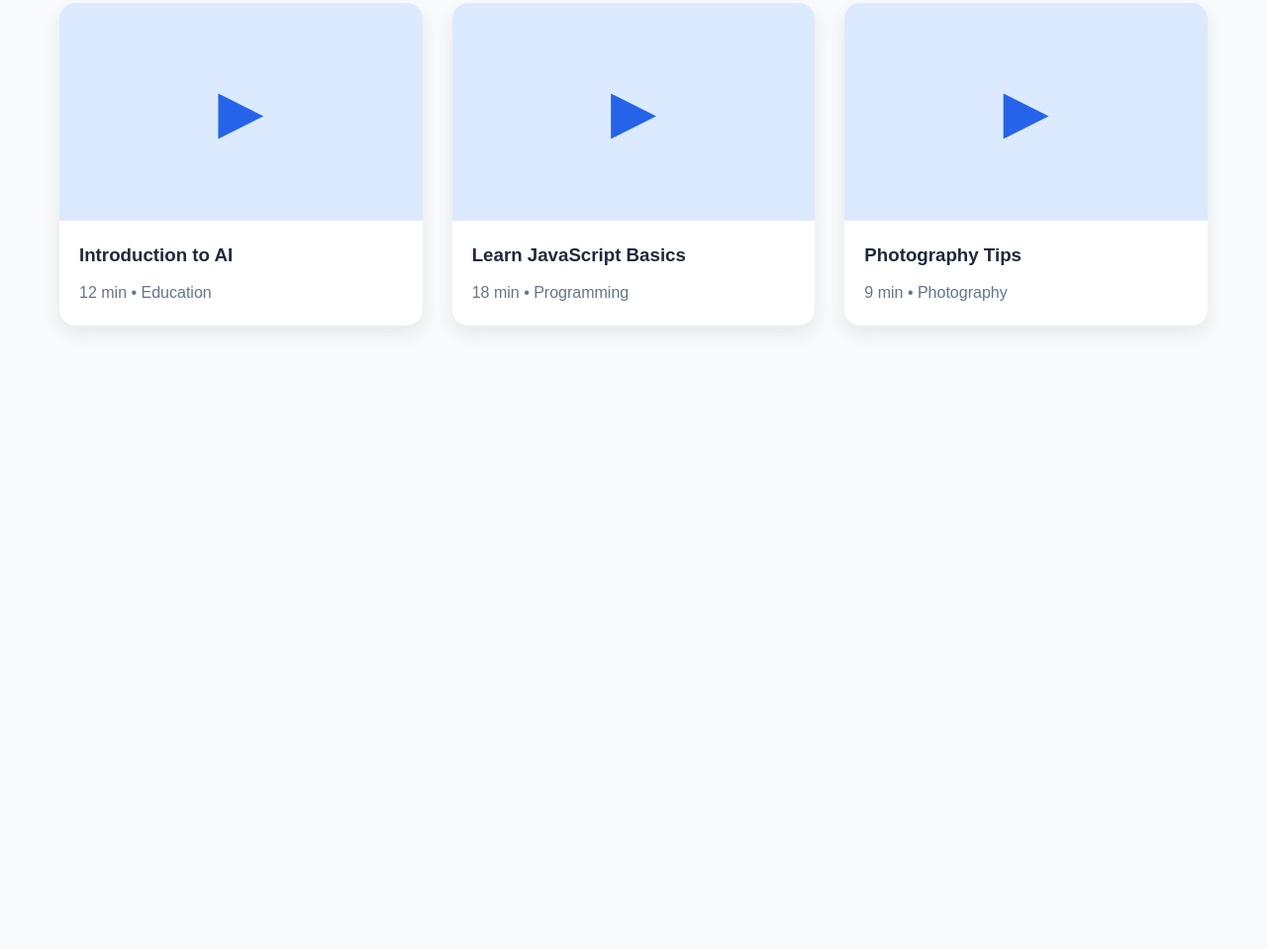
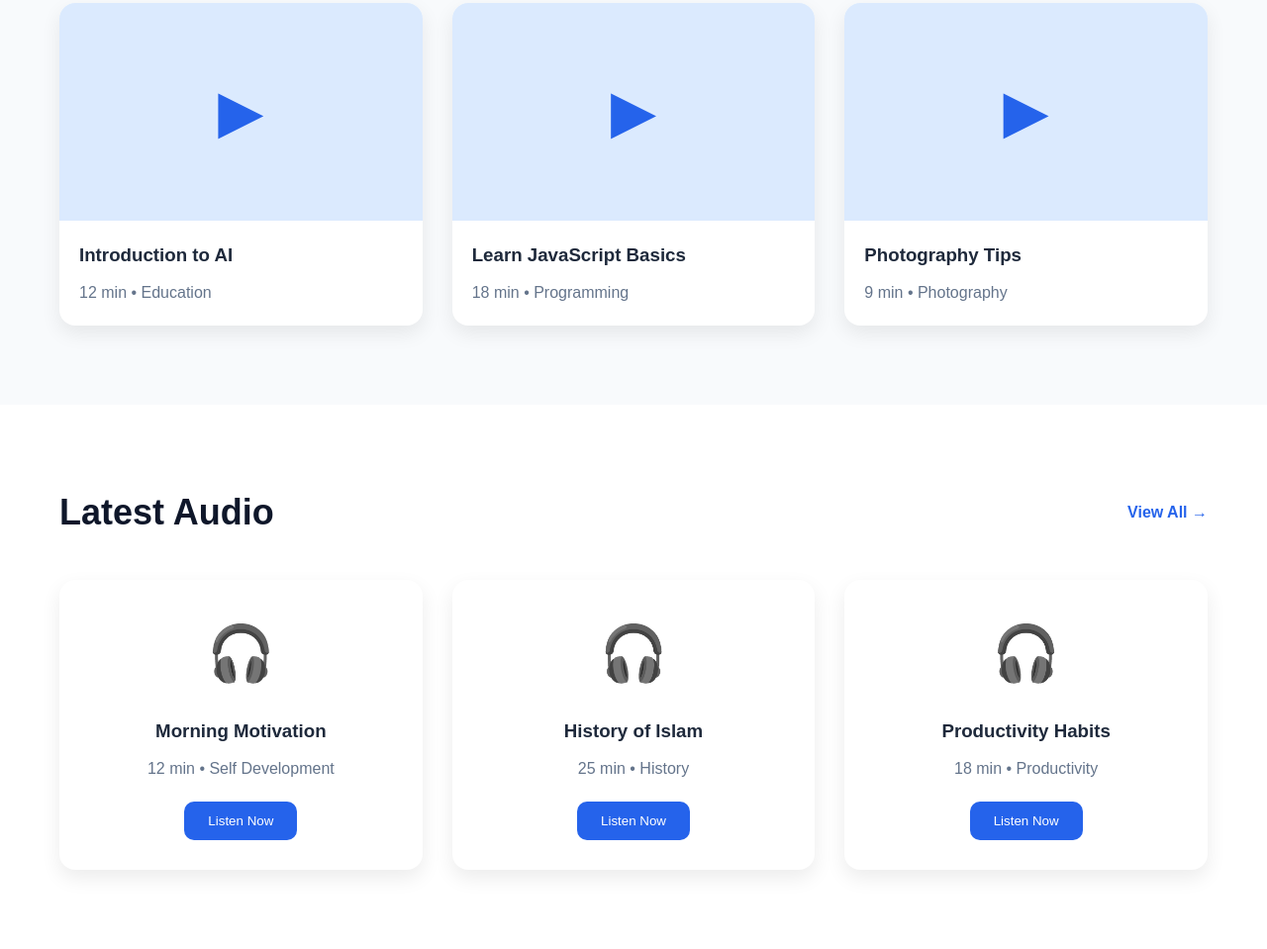
Before and after one commit to yousufislam007/Yousuf-Hub, a plain HTML site: page index.html in a window 1280 px wide. Shown: the part 4083-5042 px from the top of the page at 99% size. Before the commit the page ends 4492 px from the top, so only its background shows below. Drawn offline with Linux system fonts and the light colour scheme; files whose address does not match are found by name.

Commit message:
Add latest audio section

```diff
--- a/assets/css/components/home.css
+++ b/assets/css/components/home.css
@@ -288,3 +288,59 @@
     padding:0 20px 20px;
     color:#64748b;
 }
+
+/* ==========================
+   Latest Audio
+========================== */
+
+.audio{
+    padding:80px 0;
+    background:#ffffff;
+}
+
+.audio-grid{
+    display:grid;
+    grid-template-columns:repeat(3,1fr);
+    gap:30px;
+}
+
+.audio-card{
+    background:#fff;
+    border-radius:16px;
+    padding:30px;
+    text-align:center;
+    box-shadow:0 8px 20px rgba(0,0,0,.08);
+    transition:.3s;
+}
+
+.audio-card:hover{
+    transform:translateY(-6px);
+}
+
+.audio-icon{
+    font-size:55px;
+    margin-bottom:20px;
+}
+
+.audio-card h3{
+    margin-bottom:10px;
+}
+
+.audio-card p{
+    color:#64748b;
+    margin-bottom:20px;
+}
+
+.listen-btn{
+    background:#2563eb;
+    color:#fff;
+    border:none;
+    padding:12px 24px;
+    border-radius:10px;
+    cursor:pointer;
+    transition:.3s;
+}
+
+.listen-btn:hover{
+    background:#1d4ed8;
+}
--- a/index.html
+++ b/index.html
@@ -399,6 +399,52 @@
     </div>
 </section>
 
+<!-- Latest Audio -->
+<section class="audio">
+    <div class="container">
+
+        <div class="section-header">
+            <h2>Latest Audio</h2>
+            <a href="audio.html" class="view-all">View All →</a>
+        </div>
+
+        <div class="audio-grid">
+
+            <div class="audio-card">
+                <div class="audio-icon">🎧</div>
+
+                <h3>Morning Motivation</h3>
+
+                <p>12 min • Self Development</p>
+
+                <button class="listen-btn">Listen Now</button>
+            </div>
+
+            <div class="audio-card">
+                <div class="audio-icon">🎧</div>
+
+                <h3>History of Islam</h3>
+
+                <p>25 min • History</p>
+
+                <button class="listen-btn">Listen Now</button>
+            </div>
+
+            <div class="audio-card">
+                <div class="audio-icon">🎧</div>
+
+                <h3>Productivity Habits</h3>
+
+                <p>18 min • Productivity</p>
+
+                <button class="listen-btn">Listen Now</button>
+            </div>
+
+        </div>
+
+    </div>
+</section>
+
 
     <script src="assets/js/app.js"></script>
 </body>
```
